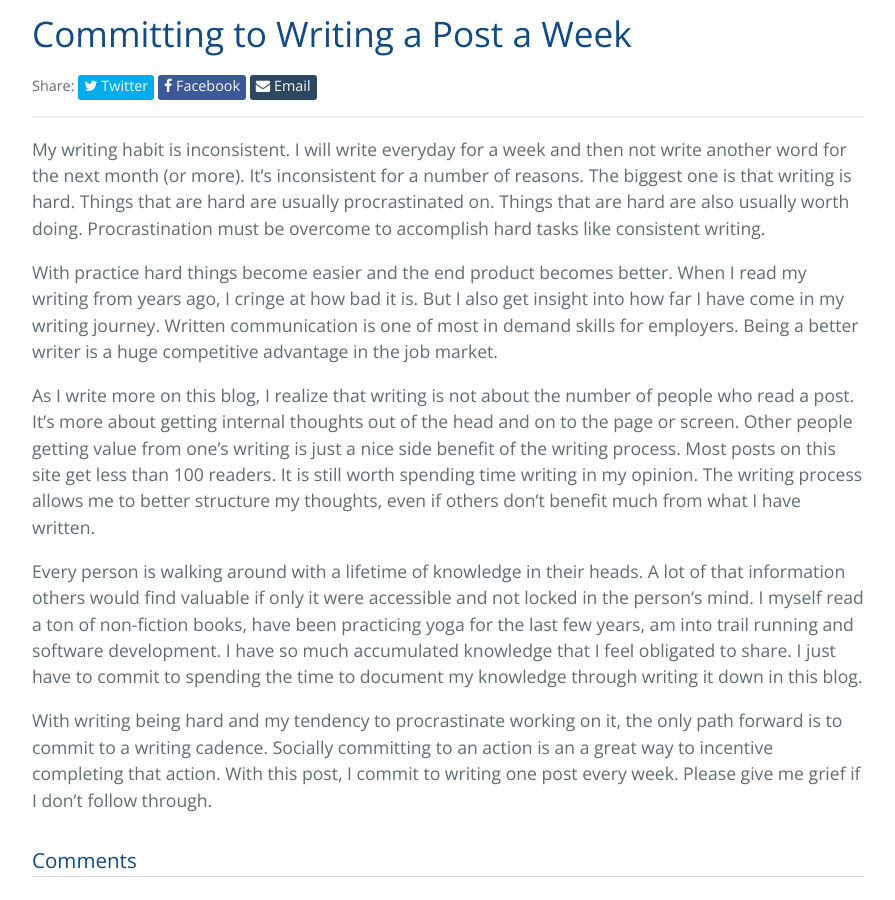
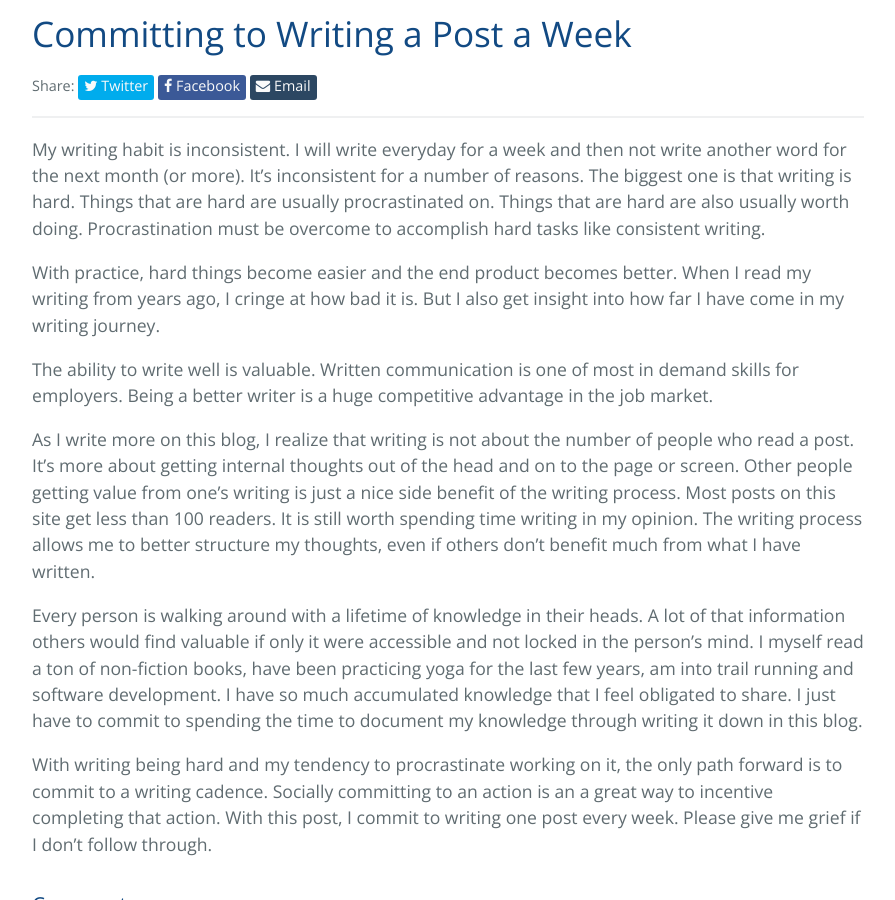
Before and after one commit to jonmbake/jonbake.com, a Jekyll site: the page built from blog/_posts/2019-10-21-committing-to-writing-a-post-a-week.md, in a window 1280 px wide and 900 px high, scrolled down 393 px. Shown: the whole window, without its empty margins (192-1087 px from the left). Built offline with Jekyll 4.4.1, drawn with Linux system fonts in a browser that asks for light colours; nearby versions of some CDN libraries.

Commit message:
Update 2019-10-21-committing-to-writing-a-post-a-week.md

```diff
--- a/blog/_posts/2019-10-21-committing-to-writing-a-post-a-week.md
+++ b/blog/_posts/2019-10-21-committing-to-writing-a-post-a-week.md
@@ -5,7 +5,9 @@ title: Committing to Writing a Post a Week
 
 My writing habit is inconsistent. I will write everyday for a week and then not write another word for the next month (or more). It's inconsistent for a number of reasons. The biggest one is that writing is hard. Things that are hard are usually procrastinated on. Things that are hard are also usually worth doing. Procrastination must be overcome to accomplish hard tasks like consistent writing.
 
-With practice hard things become easier and the end product becomes better. When I read my writing from years ago, I cringe at how bad it is. But I also get insight into how far I have come in my writing journey. Written communication is one of most in demand skills for employers. Being a better writer is a huge competitive advantage in the job market.
+With practice, hard things become easier and the end product becomes better. When I read my writing from years ago, I cringe at how bad it is. But I also get insight into how far I have come in my writing journey.
+
+The ability to write well is valuable. Written communication is one of most in demand skills for employers. Being a better writer is a huge competitive advantage in the job market.
 
 As I write more on this blog, I realize that writing is not about the number of people who read a post. It's more about getting internal thoughts out of the head and on to the page or screen. Other people getting value from one's writing is just a nice side benefit of the writing process. Most posts on this site get less than 100 readers. It is still worth spending time writing in my opinion. The writing process allows me to better structure my thoughts, even if others don't benefit much from what I have written.
 
```
